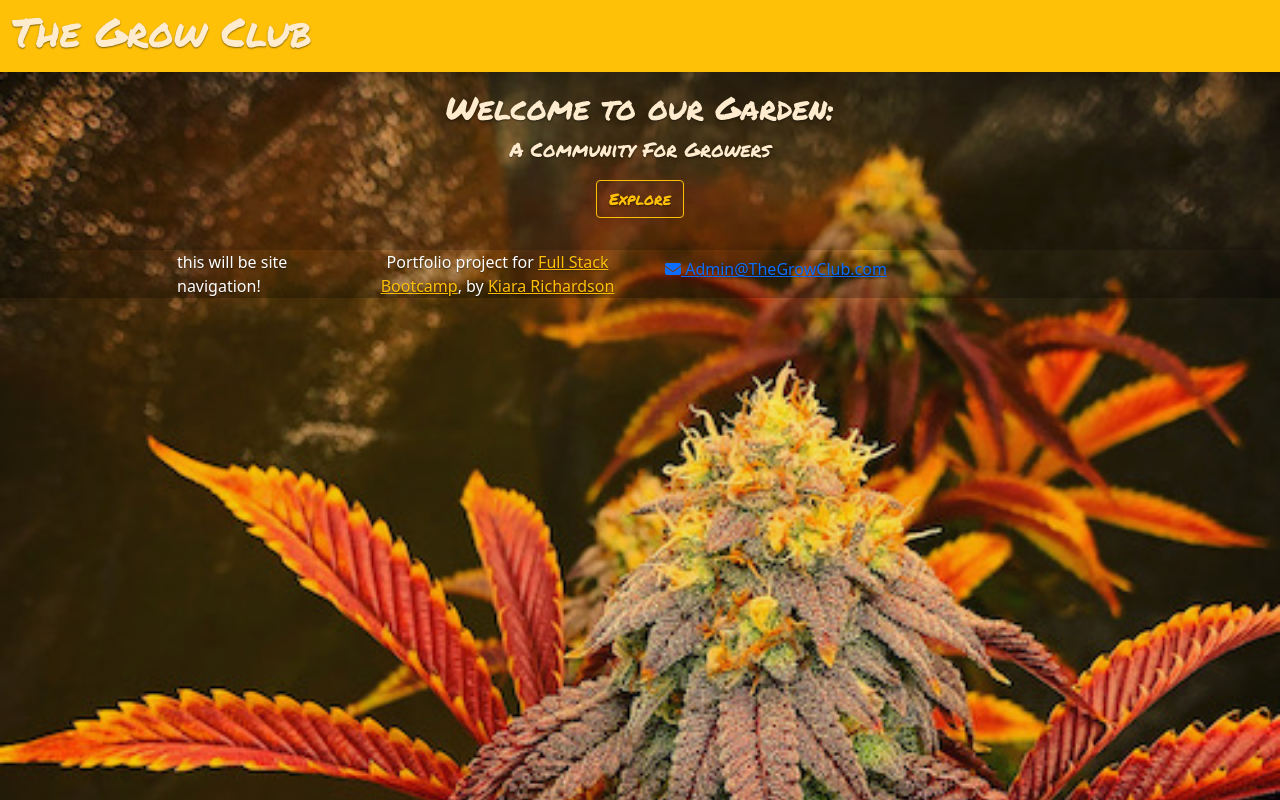
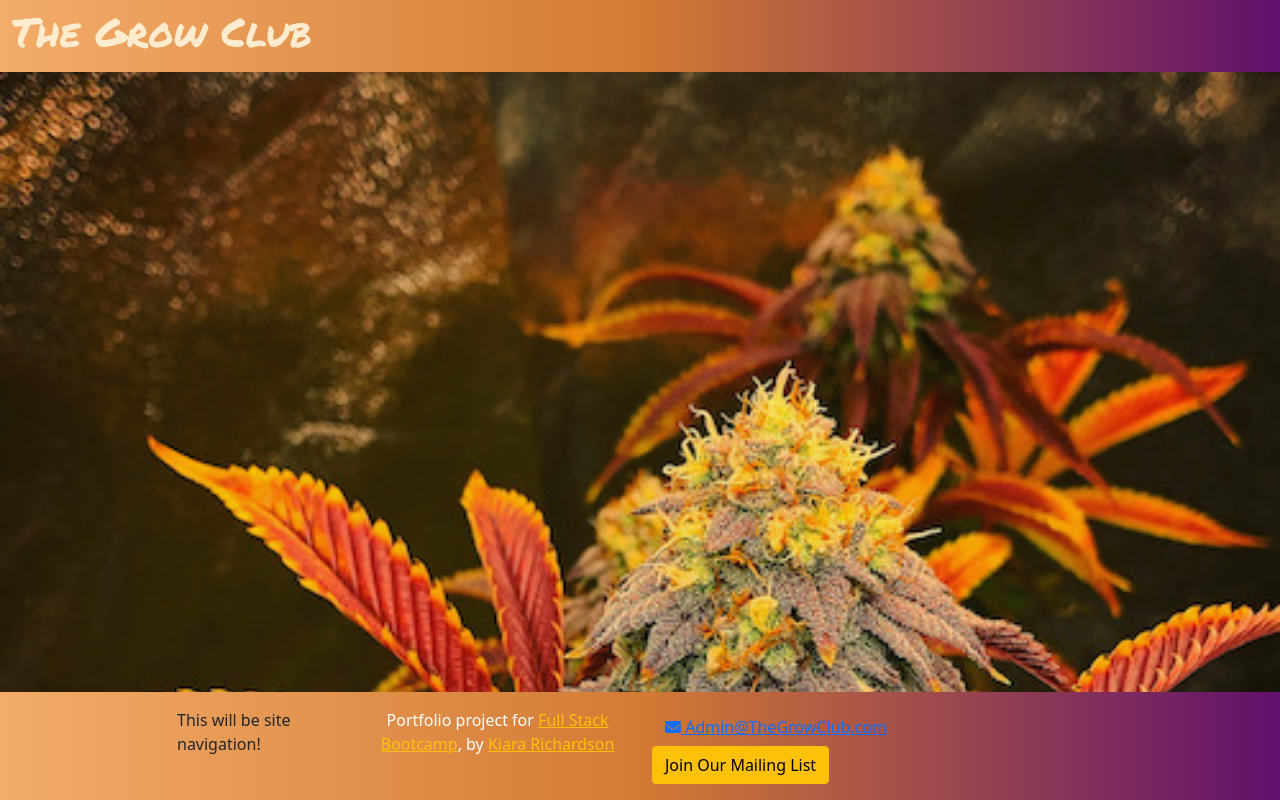
Before and after one commit to kiararichardson10/ReactAppHFBlog, a React (Create React App) app: page / in a window 1280 px wide. Built offline with nearby package versions, Linux system fonts and the light colour scheme.

Commit message:
page organization

```diff
--- a/src/App.css
+++ b/src/App.css
@@ -12,8 +12,6 @@ h1 {
 }
 
 body {
-  text-shadow: 0 .05rem .1rem rgba(0, 0, 0, .5);
-  box-shadow: inset 0 0 5rem rgba(0, 0, 0, .5);
   background-image: url(/src/photos/bgphoto.JPG);
   background-repeat: no-repeat;
   background-attachment: fixed;
@@ -27,3 +25,17 @@ body {
 /* #mask {
   background-color:  rgba(0, 0, 0, 0.6);
 } */
+
+.site-footer{
+  margin-top: 1rem;
+  padding: 1rem;
+  background: linear-gradient(to right, #f3ac69, #d37b34, #60106B);
+  position: fixed;
+  bottom: 0;
+  left: 0;
+  width: 100%;
+}
+
+#navbar {
+  background: linear-gradient(to right, #f3ac69, #d37b34, #60106B);
+}
--- a/src/App.js
+++ b/src/App.js
@@ -1,8 +1,8 @@
 import React from "react";
-import Home from "./components/HomeComponent";
-import { BrowserRouter } from "react-router-dom";
+import Home from "./pages/HomePage";
+import { BrowserRouter, Route, Routes } from "react-router-dom";
 import "./App.css";
-import { Community } from "./components/CommunityComponent";
+import { Community } from "./pages/CommunityPage";
 import { Header } from "./components/Header";
 import { Footer } from "./components/Footer";
 
@@ -34,7 +34,8 @@ function App() {
   return (
     <div>
       <Header />
-      <Home />
+      {/* <Home /> */}
+
       <Footer />
     </div>
   );
--- a/src/components/Footer.js
+++ b/src/components/Footer.js
@@ -1,16 +1,21 @@
-import React from "react";
-import { Container, Row, Col } from "reactstrap";
+import React, { useState, Modal } from "react";
+import { Container, Row, Col, Button, Form } from "reactstrap";
 import { FontAwesomeIcon } from "@fortawesome/react-fontawesome";
 import { faEnvelope } from "@fortawesome/free-solid-svg-icons";
 import "bootstrap/dist/css/bootstrap.min.css";
 
 export const Footer = () => {
+  const [show, setShow] = useState(false);
+
+  const handleClose = () => setShow(false);
+  const handleShow = () => setShow(true);
+
   return (
     <footer className="site-footer">
       <Container>
         <Row>
-          <Col xs={{ size: 4, offset: 1 }} sm="2" className="text-white">
-            this will be site navigation!
+          <Col xs={{ size: 4, offset: 1 }} sm="2" className="text-dark">
+            This will be site navigation!
           </Col>
           <Col xs="6" sm="3" className="text-white text-center">
             Portfolio project for{" "}
@@ -33,6 +38,8 @@ export const Footer = () => {
             >
               <FontAwesomeIcon icon={faEnvelope} /> Admin@TheGrowClub.com
             </a>
+            <br />
+            <Button color="warning">Join Our Mailing List</Button>
           </Col>
         </Row>
       </Container>
--- a/src/components/Header.js
+++ b/src/components/Header.js
@@ -4,7 +4,7 @@ import "bootstrap/dist/css/bootstrap.min.css";
 
 export const Header = () => {
   return (
-    <Navbar dark color="warning" sticky="top" expand="md" id="navbar">
+    <Navbar sticky="top" expand="md" id="navbar">
       <h1>The Grow Club</h1>
     </Navbar>
   );
--- a/src/index.css
+++ b/src/index.css
@@ -11,3 +11,13 @@ code {
   font-family: source-code-pro, Menlo, Monaco, Consolas, 'Courier New',
     monospace;
 }
+
+.footer{
+  margin-top: 1rem;
+  padding: 1rem;
+  background-color: rgb(235, 195, 64);
+  position: fixed;
+  bottom: 0;
+  left: 0;
+  width: 100%;
+}
--- a/src/index.js
+++ b/src/index.js
@@ -3,11 +3,14 @@ import ReactDOM from "react-dom/client";
 import "./index.css";
 import App from "./App";
 import reportWebVitals from "./reportWebVitals";
+import { BrowserRouter } from "react-router-dom";
 
 const root = ReactDOM.createRoot(document.getElementById("root"));
 root.render(
   <React.StrictMode>
-    <App />
+    <BrowserRouter>
+      <App />
+    </BrowserRouter>
   </React.StrictMode>
 );
 
--- /dev/null
+++ b/src/pages/AboutUsPage.js
@@ -0,0 +1,5 @@
+import React from "react";
+
+export const AboutUsPage = () => {
+  return <div>AboutUsPage</div>;
+};
--- /dev/null
+++ b/src/pages/ContactPage.js
@@ -0,0 +1,5 @@
+import React from "react";
+
+export const ContactPage = () => {
+  return <div>ContactPage</div>;
+};
--- a/src/components/HomeComponent.js
+++ b/src/pages/HomePage.js
@@ -7,10 +7,7 @@ class Home extends React.Component {
     return (
       <>
         <body className="d-flex h-100 bg-image">
-          {/* <div className="d-flex w-100 h-100 p-5 mx-auto flex-column" id="mask"> */}
-          <div className="cover-container d-flex w-100 h-100 p-3 mx-auto flex-column">
-            {/* <h1>The Grow Club</h1> */}
-
+          <div className=" w-100 h-100 p-3 mx-auto flex-column">
             <main className="px-3">
               <h2>Welcome to our Garden:</h2>
               <p className="lead" id="coverslogan">
@@ -23,7 +20,6 @@ class Home extends React.Component {
               </p>
             </main>
           </div>
-          {/* </div> */}
         </body>
       </>
     );
```
Also changed, not shown: src/pages/CommunityPage.js (renamed from src/components/CommunityComponent.js).
